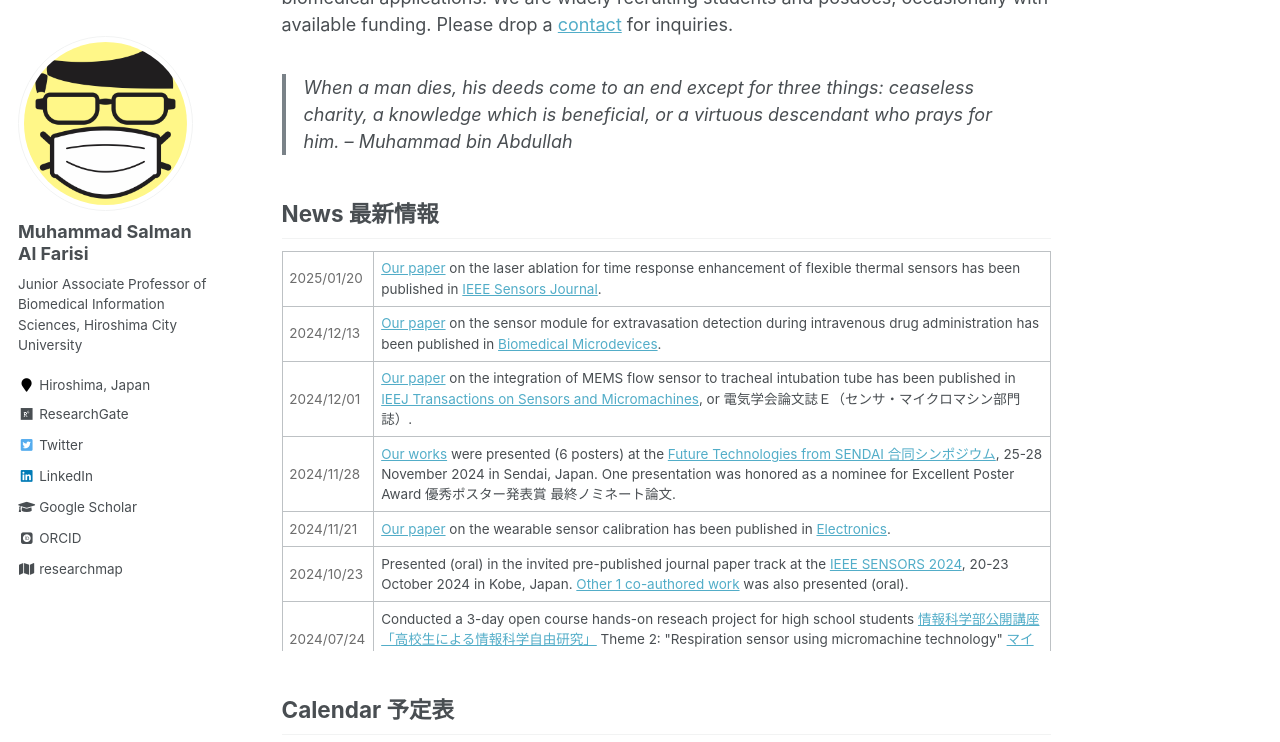
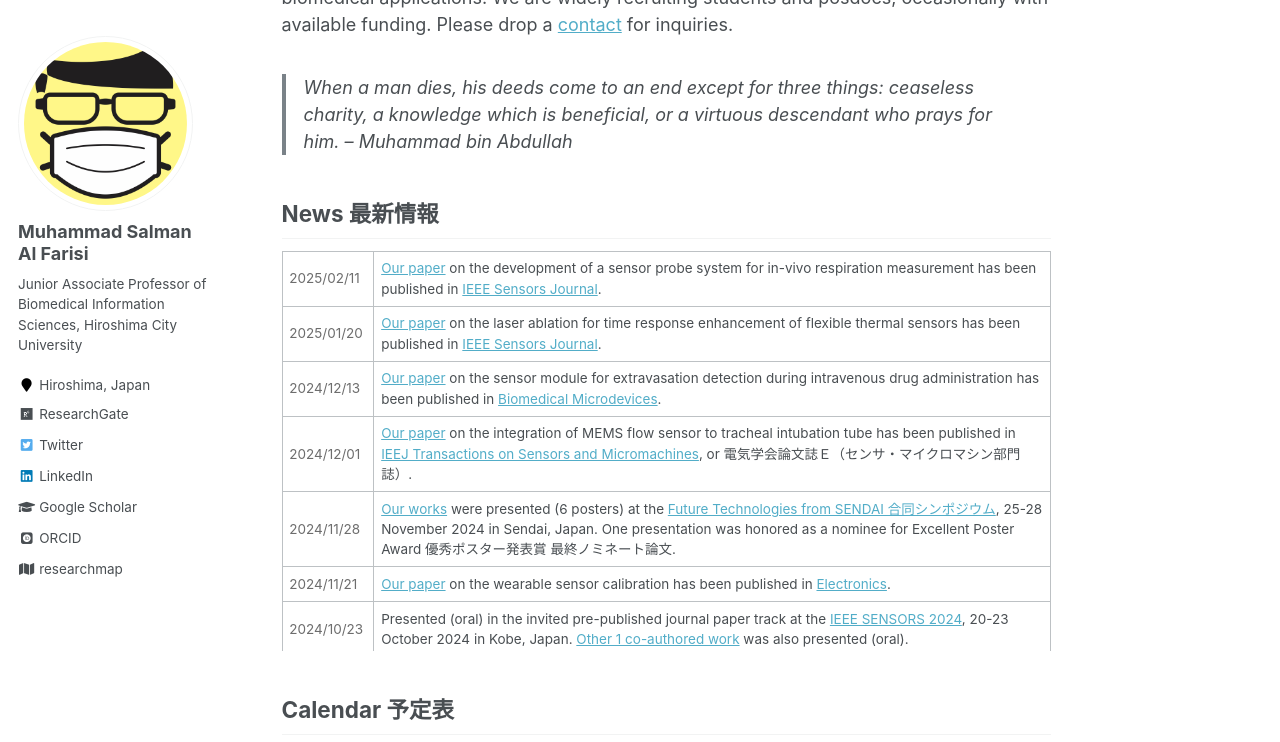
Before and after one commit to msalfarisi/msalfarisi.github.io, a Jekyll site: the page built from _pages/home.md, in a window 1280 px wide and 900 px high, scrolled down 457 px, cut to the strip 0-742 px from the top of the window. Built offline with Jekyll 4.4.1, drawn with Linux system fonts in a browser that asks for light colours; some web fonts are replaced.

Commit message:
Update home.md

```diff
--- a/_pages/home.md
+++ b/_pages/home.md
@@ -22,6 +22,10 @@
 
 <div style="overflow-y: scroll; height:400px;">
  <table style="width:100%">
+  <tr>
+    <td style="color:#6d6d6d;">2025/02/11</td>
+    <td><a href="/publication/">Our paper</a> on the development of a sensor probe system for in-vivo respiration measurement has been published in <a href="https://doi.org/10.1109/JSEN.2025.3538080">IEEE Sensors Journal</a>.</td>
+  </tr>
   <tr>
     <td style="color:#6d6d6d;">2025/01/20</td>
     <td><a href="/publication/">Our paper</a> on the laser ablation for time response enhancement of flexible thermal sensors has been published in <a href="https://doi.org/10.1109/JSEN.2025.3529837">IEEE Sensors Journal</a>.</td>
```
